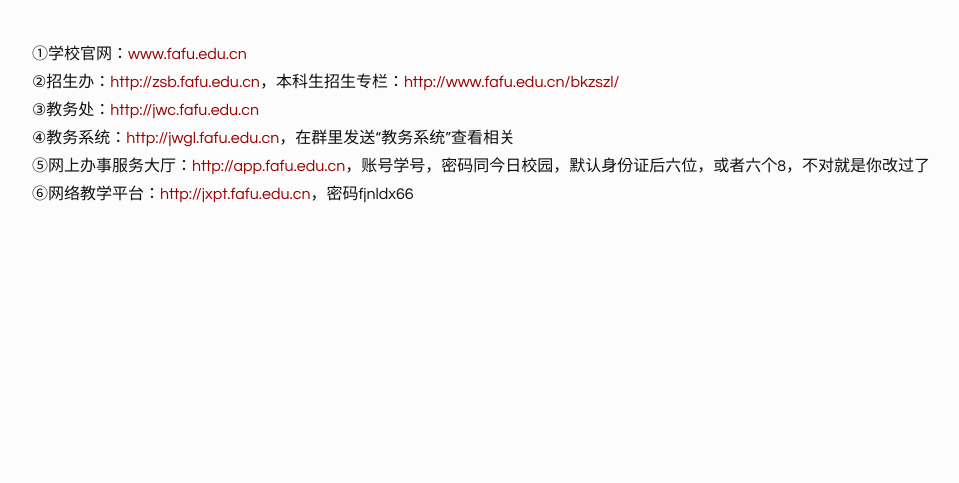
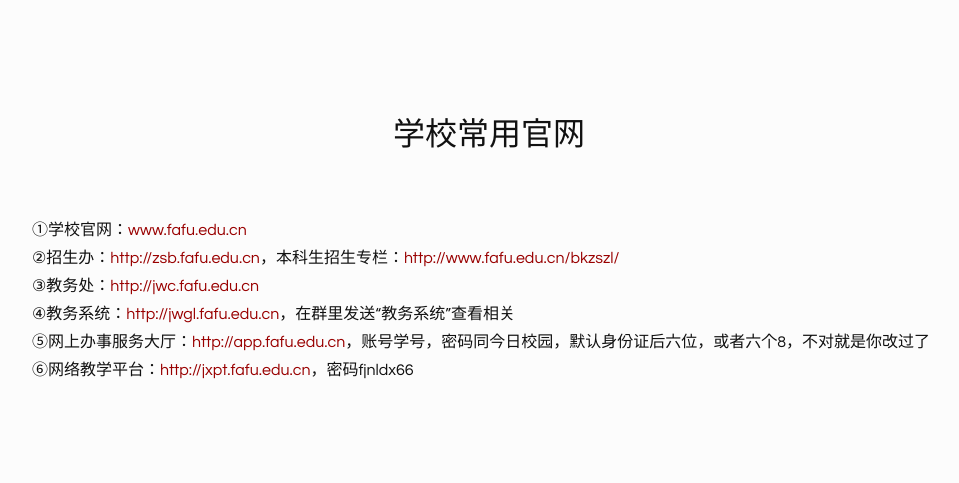
Before and after one commit to curiosity86/curious86.github.io, a plain HTML site: page files/officialWebsite.html in a window 1280 px wide. Shown: the whole page, without its empty margins (151-1110 px from the left). Drawn offline with Linux system fonts and the light colour scheme.

Commit message:
Update officialWebsite.html

```diff
--- a/files/officialWebsite.html
+++ b/files/officialWebsite.html
@@ -2,7 +2,7 @@
 <html>
 <head>
 <meta charset='UTF-8'><meta name='viewport' content='width=device-width initial-scale=1'>
-<title></title><link href='https://fonts.loli.net/css?family=Didact+Gothic&display=swap&subset=cyrillic,cyrillic-ext,greek,greek-ext,latin-ext' rel='stylesheet' type='text/css' /><style type='text/css'>html {overflow-x: initial !important;}:root { --bg-color: #ffffff; --text-color: #333333; --select-text-bg-color: #B5D6FC; --select-text-font-color: auto; --monospace: "Lucida Console",Consolas,"Courier",monospace; }
+<title>学校常用官网</title><style type='text/css'>html {overflow-x: initial !important;}:root { --bg-color: #ffffff; --text-color: #333333; --select-text-bg-color: #B5D6FC; --select-text-font-color: auto; --monospace: "Lucida Console",Consolas,"Courier",monospace; }
 html { font-size: 14px; background-color: var(--bg-color); color: var(--text-color); font-family: "Helvetica Neue", Helvetica, Arial, sans-serif; -webkit-font-smoothing: antialiased; }
 body { margin: 0px; padding: 0px; height: auto; bottom: 0px; top: 0px; left: 0px; right: 0px; font-size: 1rem; line-height: 1.42857143; overflow-x: hidden; background-image: inherit; background-size: inherit; background-attachment: inherit; background-origin: inherit; background-clip: inherit; background-color: inherit; tab-size: 4; background-position: inherit inherit; background-repeat: inherit inherit; }
 iframe { margin: auto; }
@@ -513,11 +513,11 @@ p.mathjax-block,
 </style>
 </head>
 <body class='typora-export' >
-<div  id='write'  class = 'is-mac'><p><span>①学校官网：</span><a href='http://www.fafu.edu.cn' target='_blank' class='url'>www.fafu.edu.cn</a>
+<div  id='write'  class = 'is-mac'><h1><a name="学校常用官网" class="md-header-anchor"></a><span>学校常用官网</span></h1><p><span>①学校官网：</span><a href='http://www.fafu.edu.cn' target='_blank' class='url'>www.fafu.edu.cn</a>
 <span>②招生办：</span><a href='http://zsb.fafu.edu.cn' target='_blank' class='url'>http://zsb.fafu.edu.cn</a><span>，本科生招生专栏：</span><a href='http://www.fafu.edu.cn/bkzszl/' target='_blank' class='url'>http://www.fafu.edu.cn/bkzszl/</a>
 <span>③教务处：</span><a href='http://jwc.fafu.edu.cn' target='_blank' class='url'>http://jwc.fafu.edu.cn</a>
 <span>④教务系统：</span><a href='http://jwgl.fafu.edu.cn' target='_blank' class='url'>http://jwgl.fafu.edu.cn</a><span>，在群里发送“教务系统”查看相关</span>
 <span>⑤网上办事服务大厅：</span><a href='http://app.fafu.edu.cn' target='_blank' class='url'>http://app.fafu.edu.cn</a><span>，账号学号，密码同今日校园，默认身份证后六位，或者六个8，不对就是你改过了</span>
-<span>⑥网络教学平台：</span><a href='http://jxpt.fafu.edu.cn' target='_blank' class='url'>http://jxpt.fafu.edu.cn</a><span>，密码fjnldx66</span></p><p>&nbsp;</p></div>
+<span>⑥网络教学平台：</span><a href='http://jxpt.fafu.edu.cn' target='_blank' class='url'>http://jxpt.fafu.edu.cn</a><span>，密码fjnldx66</span></p><p>&nbsp;</p><p>&nbsp;</p></div>
 </body>
 </html>
```
